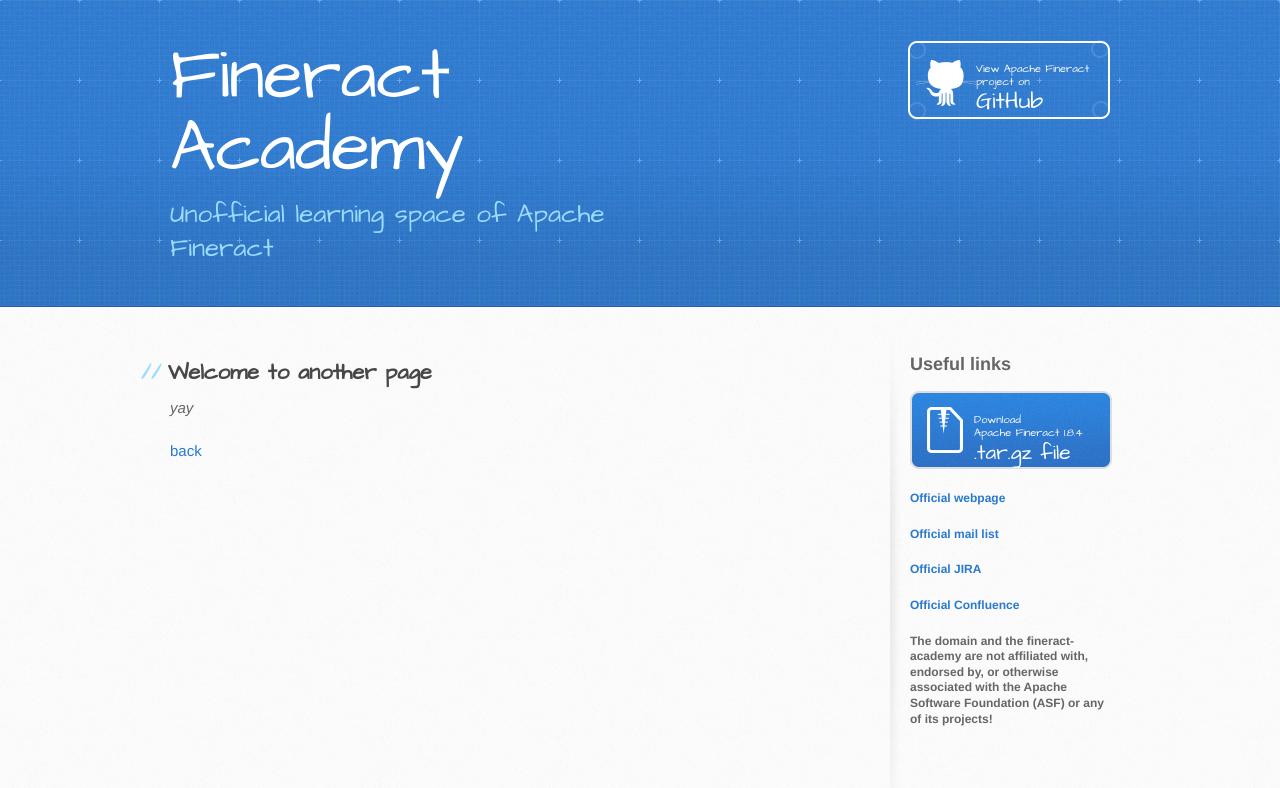
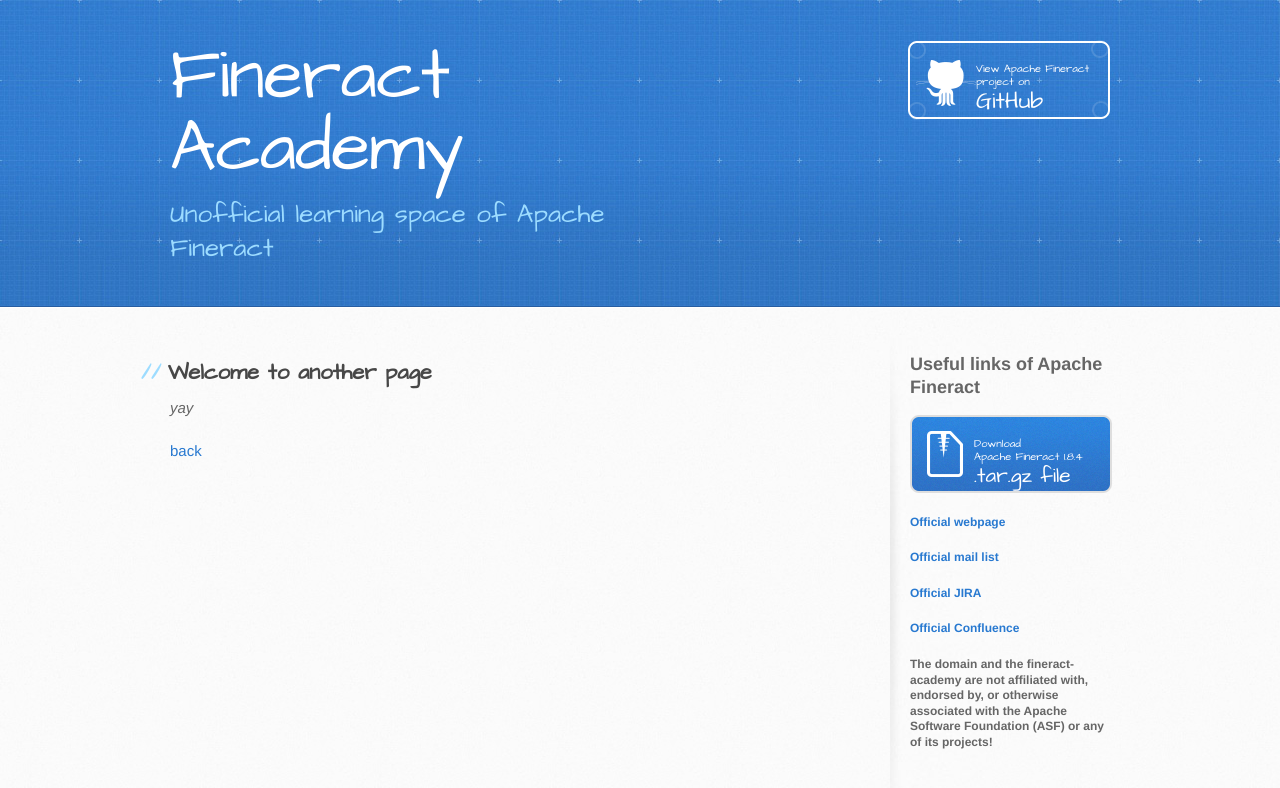
Before and after one commit to fineract-academy/pages, a Jekyll site: the page built from another-page.md, in a window 1280 px wide. Shown: the top 788 px of the page. Built offline with Jekyll 4.4.1, drawn with Linux system fonts in a browser that asks for light colours; our own code applies the rules of GitHub Pages for plain Markdown files.

Commit message:
Update default.html

```diff
--- a/_layouts/default.html
+++ b/_layouts/default.html
@@ -36,7 +36,7 @@
         </section>
 
         <aside id="sidebar">
-          <h2>Useful links</h2>
+          <h2>Useful links of Apache Fineract</h2>
           {% if site.show_downloads %}
             <a target="_blank" rel="noreferrer" href="https://www.apache.org/dyn/closer.cgi?path=/fineract/1.8.4/apache-fineract-1.8.4-binary.tar.gz" class="button">
               <small>Download <br/>
```
